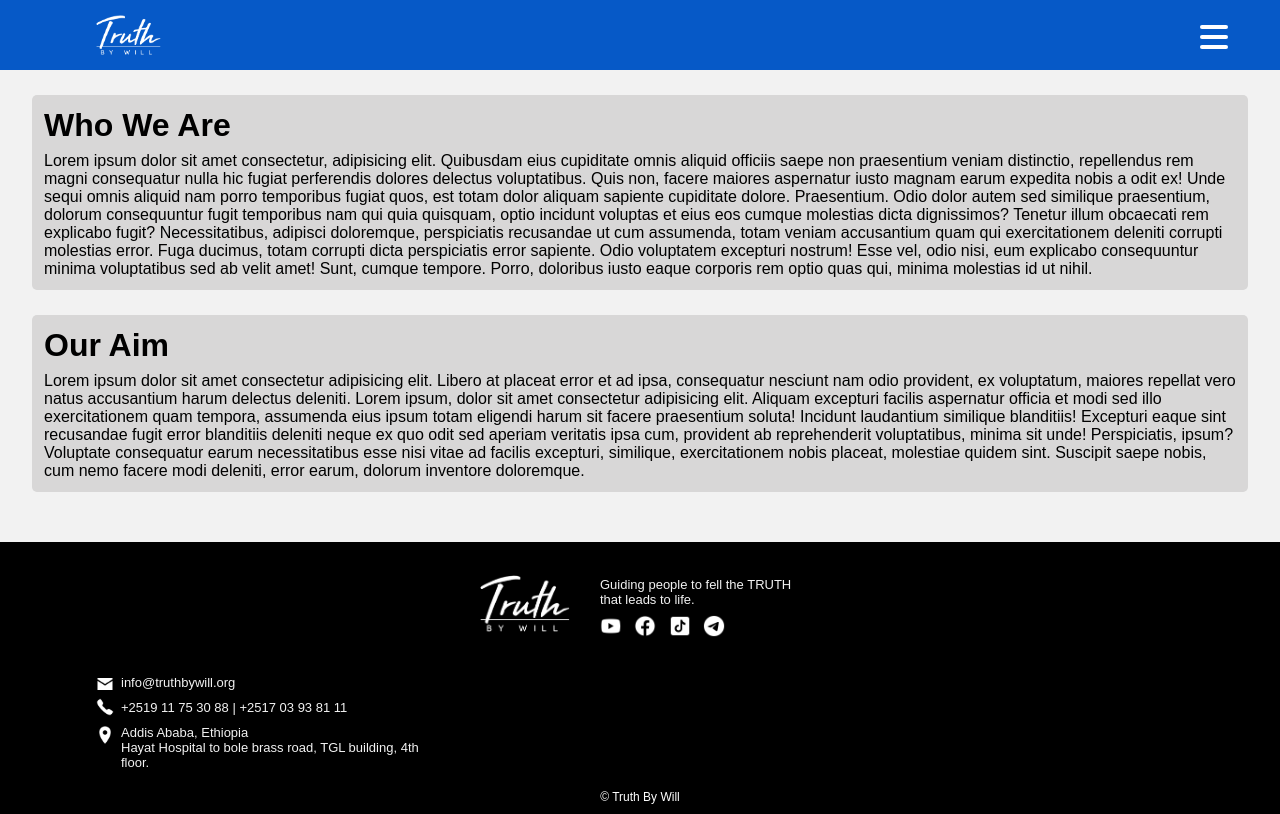
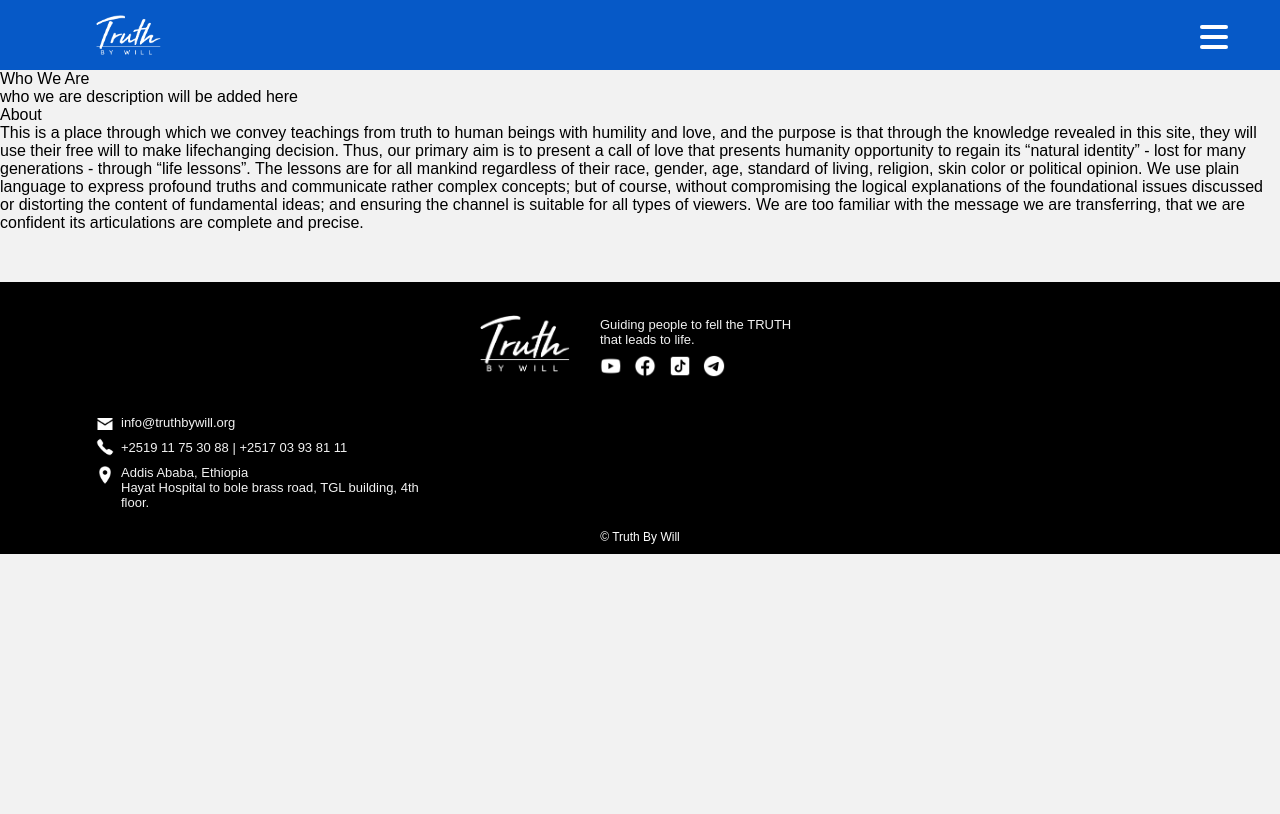
Before and after one commit to kalidmd/tbw, a React (Create React App) app: page /about in a window 1280 px wide. Built offline with nearby package versions, Linux system fonts and the light colour scheme.

Commit message:
meta data modified

```diff
--- a/public/index.html
+++ b/public/index.html
@@ -3,21 +3,22 @@
   <head>
     <meta charset="utf-8" />
     <link rel="icon" href="%PUBLIC_URL%/favicon.ico" />
+    <link rel="apple-touch-icon" href="%PUBLIC_URL%/apple-touch-icon-180x180.png" />
+    <!-- <link rel="apple-touch-icon" href="apple-touch-icon-180x180.png"> -->
     <meta name="viewport" content="width=device-width, initial-scale=1" />
     <meta name="theme-color" content="#000000" />
     <meta
       name="description"
-      content="Our Description Here"
+      content=" This is a place through which we convey teachings from truth to human beings with humility and love."
     />
     <meta
       name="keywords"
-      content="truth , እውነት"
+      content="truth , እውነት, what is truth, እውነት ምንድነው"
     />
     <meta
       name="author"
       content="truth by will, እውነትን በፍቃድ"
     />
-    <!-- <link rel="apple-touch-icon" href="%PUBLIC_URL%/tbw.png" /> -->
     <title>Truth By Will</title>
 
   </head>
--- a/src/index.css
+++ b/src/index.css
@@ -196,18 +196,3 @@ img {
   font-weight: 600;
   color: #21A7F5;
 }
-                              /* ---ABOUT US--- */
-.about-container {
-  width: var(--maximum-width);
-  margin: 0 auto;
-}
-.who-we-are, .aim{
-  background-color: var(--grey--bg);
-  color: #000;
-  border-radius: var(--border-rad);
-  margin: 25px auto;
-  padding: 12px;
-}
-.who--title, .aim--title {
-  padding-bottom: 8px;
-}
--- a/src/pages/About.jsx
+++ b/src/pages/About.jsx
@@ -1,28 +1,19 @@
 import React from 'react'
-
+import '../styles/about.css'
 function About() {
   return (
     <div className="about-container">
       <div className="who-we-are">
-        <h1 id="who-we-are" className="who--title">Who We Are</h1>
-        <p className="who--description">
-          Lorem ipsum dolor sit amet consectetur, adipisicing elit. Quibusdam eius cupiditate omnis aliquid officiis saepe non praesentium veniam distinctio, repellendus rem magni consequatur nulla hic fugiat perferendis dolores delectus voluptatibus.
-          Quis non, facere maiores aspernatur iusto magnam earum expedita nobis a odit ex! Unde sequi omnis aliquid nam porro temporibus fugiat quos, est totam dolor aliquam sapiente cupiditate dolore. Praesentium.
-          Odio dolor autem sed similique praesentium, dolorum consequuntur fugit temporibus nam qui quia quisquam, optio incidunt voluptas et eius eos cumque molestias dicta dignissimos? Tenetur illum obcaecati rem explicabo fugit?
-          Necessitatibus, adipisci doloremque, perspiciatis recusandae ut cum assumenda, totam veniam accusantium quam qui exercitationem deleniti corrupti molestias error. Fuga ducimus, totam corrupti dicta perspiciatis error sapiente. Odio voluptatem excepturi nostrum!
-          Esse vel, odio nisi, eum explicabo consequuntur minima voluptatibus sed ab velit amet! Sunt, cumque tempore. Porro, doloribus iusto eaque corporis rem optio quas qui, minima molestias id ut nihil.
+        <p className="who-we-are-title"> Who We Are </p>
+        <p className="who-we-are-description">who we are description will be added here</p>
+      </div>
+
+      <div className="our-aim">
+        <p className="our-aim-title"> About </p>
+        <p className="our-aim-description">
+          This is a place through which we convey teachings from truth to human beings with humility and love, and the purpose is that through the knowledge revealed in this site, they will use their free will to make lifechanging decision. Thus, our primary aim is to present a call of love that presents humanity opportunity to regain its “natural identity” - lost for many generations - through “life lessons”. The lessons are for all mankind regardless of their race, gender, age, standard of living, religion, skin color or political opinion. We use plain language to express profound truths and communicate rather complex concepts; but of course, without compromising the logical explanations of the foundational issues discussed or distorting the content of fundamental ideas; and ensuring the channel is suitable for all types of viewers. We are too familiar with the message we are transferring, that we are confident its articulations are complete and precise.
         </p>
       </div>
-
-      <div className="aim">
-        <h1 className="aim--title">Our Aim</h1>
-        <p className="aim--description">
-          Lorem ipsum dolor sit amet consectetur adipisicing elit. Libero at placeat error et ad ipsa, consequatur nesciunt nam odio provident, ex voluptatum, maiores repellat vero natus accusantium harum delectus deleniti. Lorem ipsum, dolor sit amet consectetur adipisicing elit. Aliquam excepturi facilis aspernatur officia et modi sed illo exercitationem quam tempora, assumenda eius ipsum totam eligendi harum sit facere praesentium soluta!
-          Incidunt laudantium similique blanditiis! Excepturi eaque sint recusandae fugit error blanditiis deleniti neque ex quo odit sed aperiam veritatis ipsa cum, provident ab reprehenderit voluptatibus, minima sit unde! Perspiciatis, ipsum?
-          Voluptate consequatur earum necessitatibus esse nisi vitae ad facilis excepturi, similique, exercitationem nobis placeat, molestiae quidem sint. Suscipit saepe nobis, cum nemo facere modi deleniti, error earum, dolorum inventore doloremque.
-        </p>
-      </div>
-
     </div>
   )
 }
--- a/src/pages/Attend.jsx
+++ b/src/pages/Attend.jsx
@@ -24,6 +24,11 @@ function Attend() {
 
       <Register />
 
+      <div className="tgl">
+        <p className="tgl-label">We are at TGL BLDG, 4th FLOOR</p>
+        <img  className="tgl-img" src={TglBuilding} alt="TGL Building" />
+      </div>
+
       <div className="map-container">
         <p className="map-label"> Find Us On Google Map </p>
         <iframe
@@ -36,10 +41,6 @@ function Attend() {
           referrerpolicy="no-referrer-when-downgrade">
         </iframe>
       </div>
-      <div className="tgl">
-        <p className="tgl-label">We are at TGL BLDG, 4th FLOOR</p>
-        <img  className="tgl-img" src={TglBuilding} alt="TGL Building" />
-      </div>
     </div>
   )
 }
--- /dev/null
+++ b/src/styles/about.css
@@ -0,0 +1,8 @@
+:root {
+    --border-rad: 5px;
+    --blue: #0659C7;
+    --maximum-width: 95%;
+}
+.about-container {
+    /* background-color: red; */
+}
--- a/src/styles/attend.css
+++ b/src/styles/attend.css
@@ -41,6 +41,12 @@
     font-size: 19px;
     font-weight: 600;
 }
+.tgl {
+    margin-top: 25px;
+}
+.tgl-img {
+    border-radius: var(--border-rad);
+}
 .map-container {
     margin: 25px auto;
 }
@@ -56,6 +62,3 @@
     width: 100%;
     height: 340px
 }
-.tgl-img {
-    border-radius: var(--border-rad);
-}
```
Also changed, not shown: public/apple-touch-icon-180x180.png (added).
